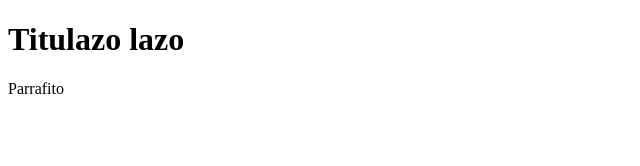
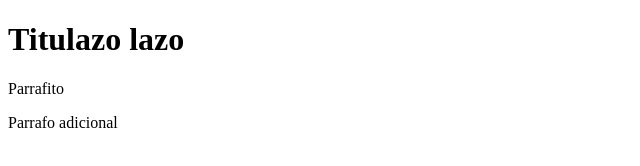
Before and after one commit to sgomezg1/pruebasGitDos, a plain HTML site: page index.html in a window 1280 px wide. Shown: the whole page, without its empty margins (0-640 px from the left). Drawn offline with Linux system fonts and the light colour scheme.

Commit message:
Agregamos otro párrafo para probar

```diff
--- a/index.html
+++ b/index.html
@@ -11,6 +11,7 @@
 <body>
     <h1>Titulazo lazo</h1>
     <p>Parrafito</p>
+    <p>Parrafo adicional</p>
 </body>
 
 </html>
```
